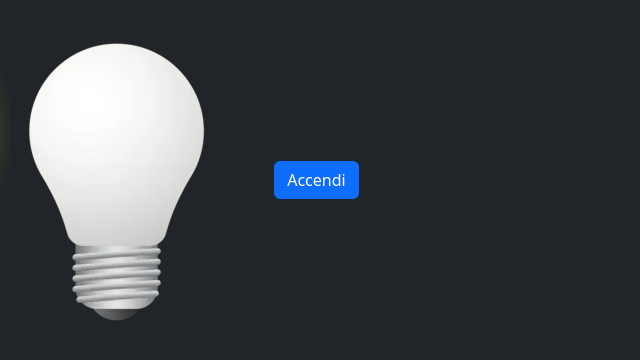
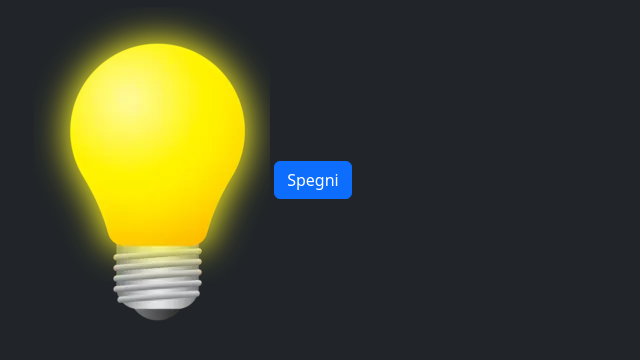
Before and after one commit to Giovanni-Iapichino/js-dom-1, a plain HTML site: page index.html in a window 1280 px wide. Both pictures are taken after a click on the button "Accendi". Shown: the whole page, without its empty margins (0-640 px from the left). Drawn offline with nearby package versions, Linux system fonts and the light colour scheme.

Commit message:
add-lamp

```diff
--- a/index.html
+++ b/index.html
@@ -22,6 +22,7 @@
     />
   </head>
   <body data-bs-theme="dark">
+    <header></header>
     <main>
       <div>
         <img
@@ -33,6 +34,7 @@
         <button id="btn-lamp" class="btn btn-primary">Accendi</button>
       </div>
     </main>
+    <footer></footer>
     <script
       src="https://cdn.jsdelivr.net/npm/bootstrap@5.3.3/dist/js/bootstrap.bundle.min.js"
       integrity="sha384-YvpcrYf0tY3lHB60NNkmXc5s9fDVZLESaAA55NDzOxhy9GkcIdslK1eN7N6jIeHz"
--- a/lamp.js
+++ b/lamp.js
@@ -13,4 +13,14 @@ let isOnLamp = false;
 console.log(lampEl);
 console.log(buttonLampEl);
 
-buttonLampEl.addEventListener("click", function () {});
+buttonLampEl.addEventListener("click", function () {
+  isOnLamp = !isOnLamp;
+
+  if (isOnLamp) {
+    buttonLampEl.innerText = "Spegni";
+    lampEl.src = "./img/yellow_lamp.png";
+  } else {
+    buttonLampEl.innerText = "Accendi";
+    lampEl.src = "./img/white_lamp.png";
+  }
+});
```
